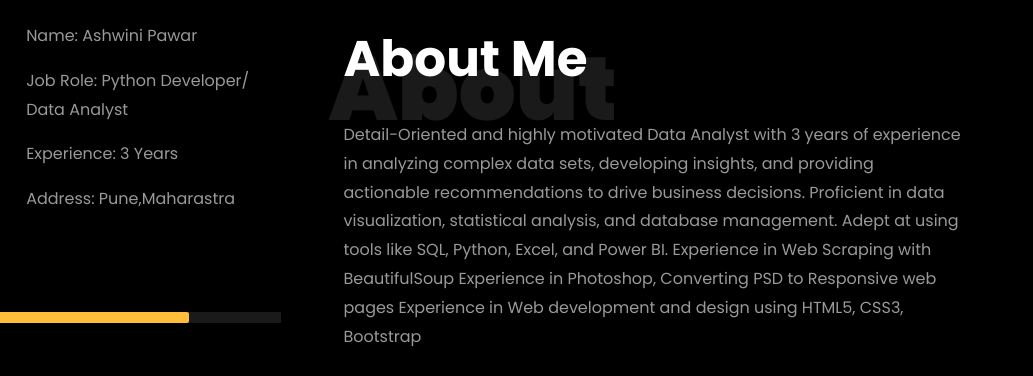
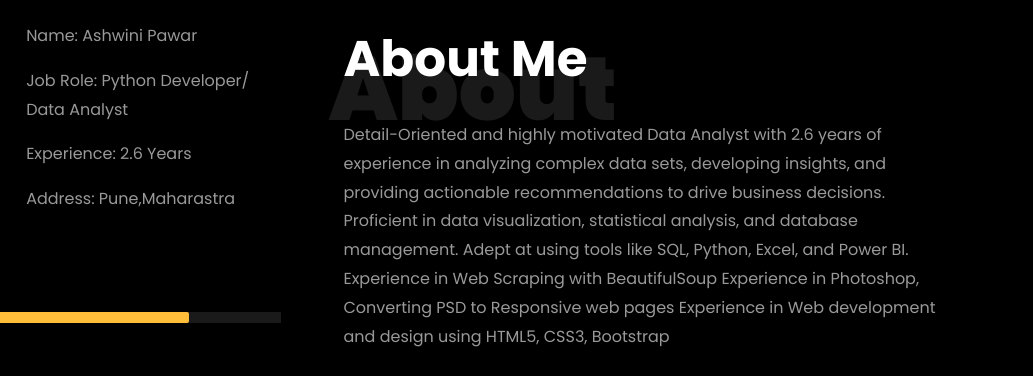
Before and after one commit to Ashwini-Pawar-github/Personal-Web-Site-, a plain HTML site: page index.html in a window 1280 px wide. Shown: the part 840-1216 px from the top of the page, 247-1280 px from the left. Drawn offline with Linux system fonts and the light colour scheme; files whose address does not match are found by name.

Commit message:
Updating data

```diff
--- a/index.html
+++ b/index.html
@@ -221,7 +221,7 @@
 									  <div class="about-info">
 										<p><span class="title-s">Name: </span> <span>Ashwini Pawar</span></p>
 										<p><span class="title-s">Job Role: </span> <span>Python Developer/ Data Analyst</span></p>
-										<p><span class="title-s">Experience: </span> <span>3 Years </span></p>
+										<p><span class="title-s">Experience: </span> <span>2.6 Years </span></p>
 										<p><span class="title-s">Address: </span> <span>Pune,Maharastra</span></p>
 									  </div>
 									</div>
@@ -270,7 +270,7 @@
 								<h1 class="big">About</h1>
 								<h2 class="mb-4">About Me</h2>
 
-								<p>	Detail-Oriented and highly motivated Data Analyst with 3 years of experience in analyzing complex data sets, developing insights, and providing actionable recommendations to drive business decisions.
+								<p>	Detail-Oriented and highly motivated Data Analyst with 2.6 years of experience in analyzing complex data sets, developing insights, and providing actionable recommendations to drive business decisions.
 										 Proficient in data visualization, statistical analysis, and database management.
 										Adept at using tools like SQL, Python, Excel, and Power BI.
 										Experience in Web Scraping with BeautifulSoup
@@ -330,7 +330,7 @@
 				<div class="col-md-6">
 					<div class="resume-wrap ftco-animate">
 						<span class="date">NMD Pvt Ltd</span>
-						<h2>April 2018 To Jan 2021</h2>
+						<h2>Jan 2022 To August 2024</h2>
 						<span class="position">Data Analyst</span>
 						<p class="mt-4">NMD Pvt Ltd is a digital marketing firm that aids both developing and established businesses achieve swift and long-term growth. With professional Search Engine Optimization from a trustworthy firm like us you can get high ranking on search engines and boost up your website growth. As the best SEO company in Pune, NMD Pvt Ltd is trusted by brands and industries to help them scale up their business from a 360 degree viewpoint.
 							<ul>
```
